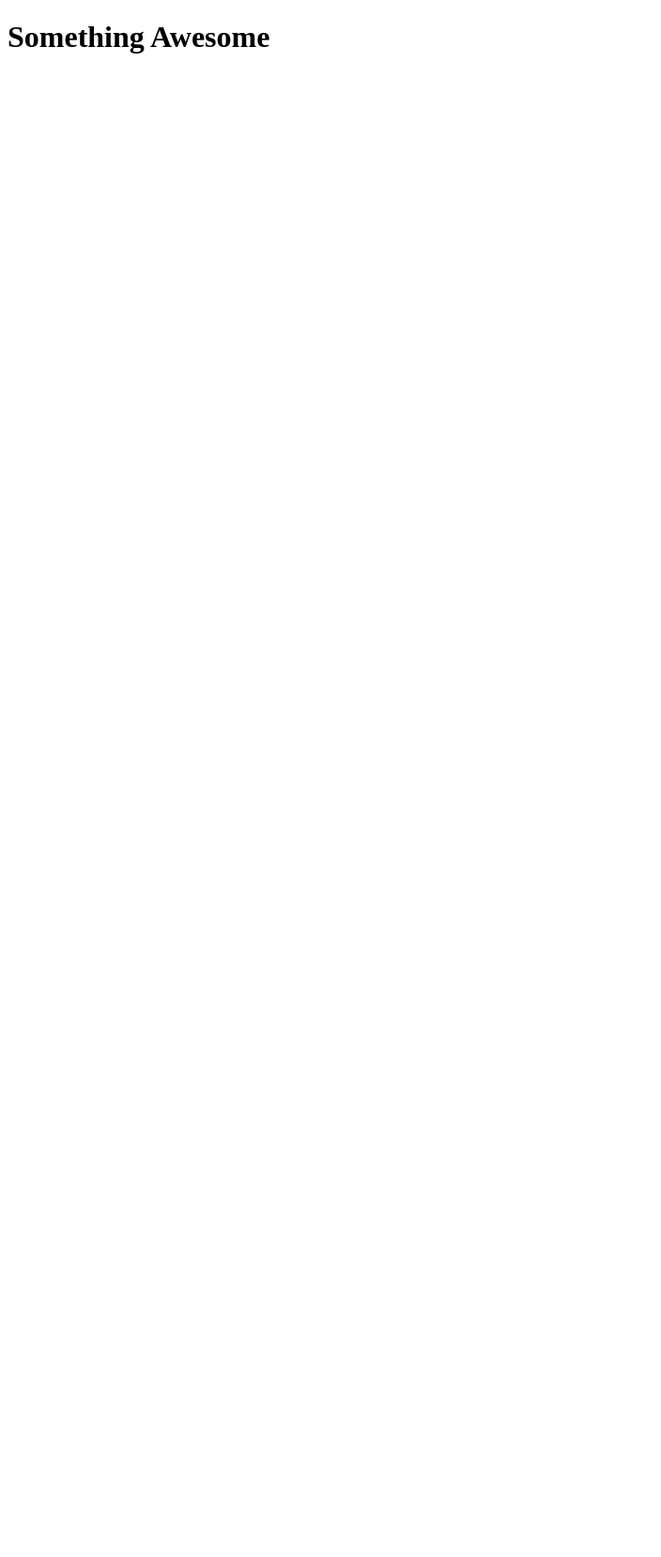
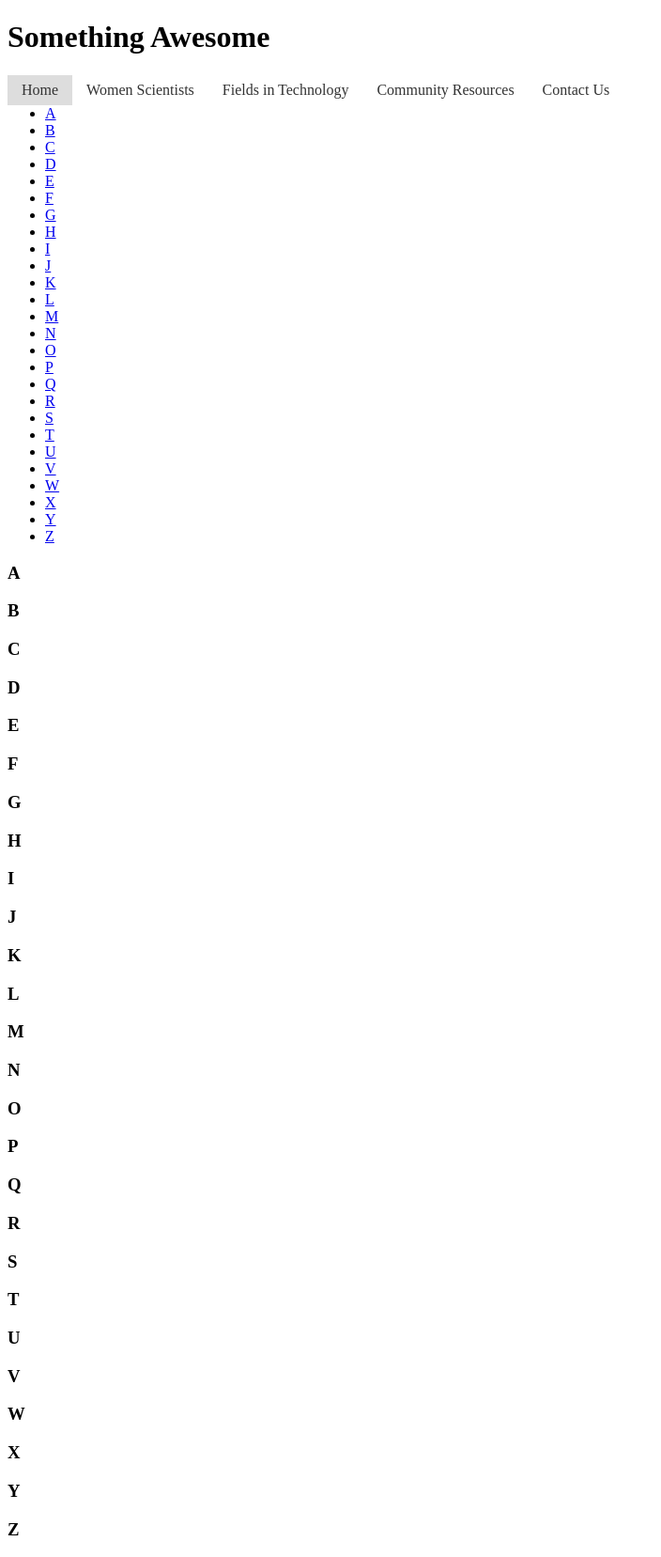
Before and after one commit to cul-it/4h-career-2017, a plain HTML site: page website/index.html in a window 1280 px wide. Shown: the whole page at 94% size, without its empty margins (0-704 px from the left). Before the commit the page ends 800 px from the top, so only its background shows below. Drawn offline with Linux system fonts and the light colour scheme.

Commit message:
Last change

```diff
--- a/website/index.html
+++ b/website/index.html
@@ -3,8 +3,177 @@
   <head>
     <meta charset="utf-8">
     <title>Page Title</title>
+    <style>
+    .primary-nav {
+      margin-top: 15px
+    }
+
+    .primary-nav ul {
+      list-style: none;
+      position: relative;
+      float: left;
+      margin: 0;
+      padding: 0
+    }
+
+    .primary-nav ul a {
+      display: block;
+      color: #333;
+      text-decoration: none;
+      font-size: 16px;
+      line-height: 32px;
+      padding: 0 15px;
+    }
+
+    .primary-nav ul li {
+      position: relative;
+      float: left;
+      margin: 0;
+      padding: 0
+    }
+
+    .primary-nav ul li.active {
+      background:#ddd
+    }
+
+    .primary-nav ul li:hover {
+      background:#f6f6f6
+    }
+
+    .primary-nav ul ul {
+      display:none;
+      position:absolute;
+      top:100%;
+      left:0;
+      background:#fff;
+      padding:0
+    }
+
+    .primary-nav ul ul li {
+      float:none;
+      min-width:120px
+    }
+
+    .primary-nav ul ul a {
+      line-height:120%;
+      padding:10px 15px
+    }
+
+    .primary-nav ul li:hover > ul{
+      display:block
+    }
+
+.clearUL {
+  clear:both
+}
+
+    </style>
   </head>
   <body>
     <h1>Something Awesome</h1>
+
+    <nav class="primary-nav">
+    <ul>
+      <li class="active"><a href="#">Home</a></li>
+      <li><a href="#">Women Scientists</a>
+        <ul>
+          <li><a href="#">Sub Menu 1</a></li>
+          <li><a href="#">Sub Menu 2</a></li>
+          <li><a href="#">Sub Menu 3</a></li>
+        </ul>
+      </li>
+      <li><a href="#">Fields in Technology</a>
+        <ul>
+          <li><a href="#">Careers</a></li>
+          <li><a href="#">Computing</a></li>
+          <li><a href="#">Engineering</a></li>
+          <li><a href="#">Math</a></li>
+          <li><a href="#">Science</a></li>
+
+        </ul>
+      </li>
+      <li><a href="#">Community Resources</a>
+        <ul>
+          <li><a href="#">Sub Menu 1</a></li>
+          <li><a href="#">Sub Menu 2</a></li>
+          <li><a href="#">Sub Menu 3</a></li>
+        </ul>
+      </li>
+      <li><a href="#">Contact Us</a></li>
+    </ul>
+    </nav>
+
+<script type="text/javascript">
+var alphabetArray = ["A", "B", "C", "D", "E", "f", "G", "H", "I", "J", "K", "L", "M", "N", "O", "P", "Q", "R", "S",
+"T", "U", "V", "W", "X", "Y", "Z"];
+
+
+  var i;
+  var arrayLeangth = alphabetArray.leangth;
+  document.write("<ul class= 'clearUL'>")
+  for(i=0; i < arrayLeangth; i++) {
+    document.write("<li><a href=''#alpha-" + alphabetArray[i].toLowerCase() + "'>" + alphabetArray[i] + "</li>");
+  }
+document.write("</ul>")
+
+</script>
+
+
+    <ul class="clearUL">
+      <li><a href="#alpha-a">A</a></li>
+      <li><a href="#alpha-b">B</a></li>
+      <li><a href="#alpha-c">C</a></li>
+      <li><a href="#alpha-d">D</a></li>
+      <li><a href="#alpha-e">E</a></li>
+      <li><a href="#alpha-f">F</a></li>
+      <li><a href="#alpha-g">G</a></li>
+      <li><a href="#alpha-h">H</a></li>
+      <li><a href="#alpha-i">I</a></li>
+      <li><a href="#alpha-j">J</a></li>
+      <li><a href="#alpha-k">K</a></li>
+      <li><a href="#alpha-l">L</a></li>
+      <li><a href="#alpha-m">M</a></li>
+      <li><a href="#alpha-n">N</a></li>
+      <li><a href="#alpha-o">O</a></li>
+      <li><a href="#alpha-p">P</a></li>
+      <li><a href="#alpha-q">Q</a></li>
+      <li><a href="#alpha-r">R</a></li>
+      <li><a href="#alpha-s">S</a></li>
+      <li><a href="#alpha-t">T</a></li>
+      <li><a href="#alpha-u">U</a></li>
+      <li><a href="#alpha-v">V</a></li>
+      <li><a href="#alpha-w">W</a></li>
+      <li><a href="#alpha-x">X</a></li>
+      <li><a href="#alpha-y">Y</a></li>
+      <li><a href="#alpha-z">Z</a></li>
+    </ul>
+
+    <h3 id="alpha-a">A</h3>
+    <h3 id="alpha-b">B</h3>
+    <h3 id="alpha-c">C</h3>
+    <h3 id="alpha-d">D</h3>
+    <h3 id="alpha-e">E</h3>
+    <h3 id="alpha-f">F</h3>
+    <h3 id="alpha-g">G</h3>
+    <h3 id="alpha-h">H</h3>
+    <h3 id="alpha-i">I</h3>
+    <h3 id="alpha-j">J</h3>
+    <h3 id="alpha-k">K</h3>
+    <h3 id="alpha-l">L</h3>
+    <h3 id="alpha-m">M</h3>
+    <h3 id="alpha-n">N</h3>
+    <h3 id="alpha-o">O</h3>
+    <h3 id="alpha-p">P</h3>
+    <h3 id="alpha-q">Q</h3>
+    <h3 id="alpha-r">R</h3>
+    <h3 id="alpha-s">S</h3>
+    <h3 id="alpha-t">T</h3>
+    <h3 id="alpha-u">U</h3>
+    <h3 id="alpha-v">V</h3>
+    <h3 id="alpha-w">W</h3>
+    <h3 id="alpha-x">X</h3>
+    <h3 id="alpha-y">Y</h3>
+    <h3 id="alpha-z">Z</h3>
+
   </body>
 </html>
```
Also changed, not shown: .atom-live-server.json.
